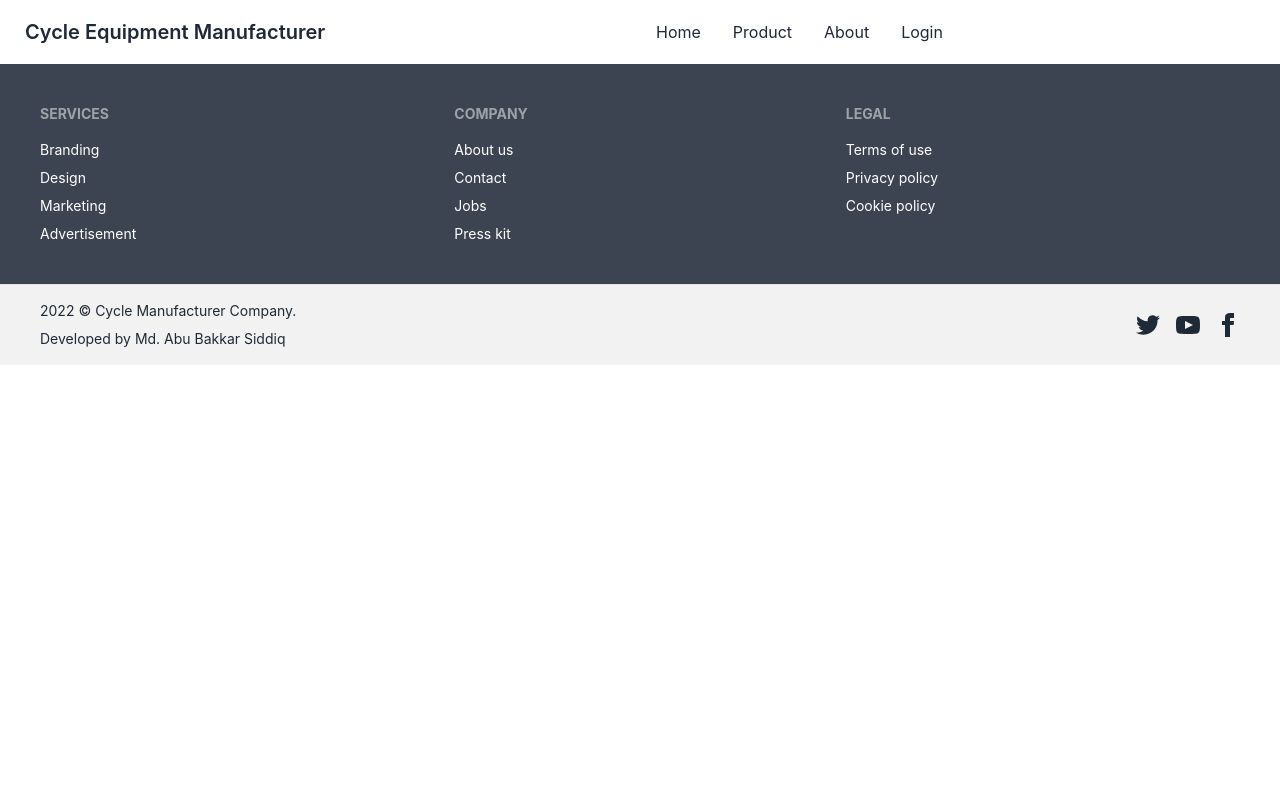
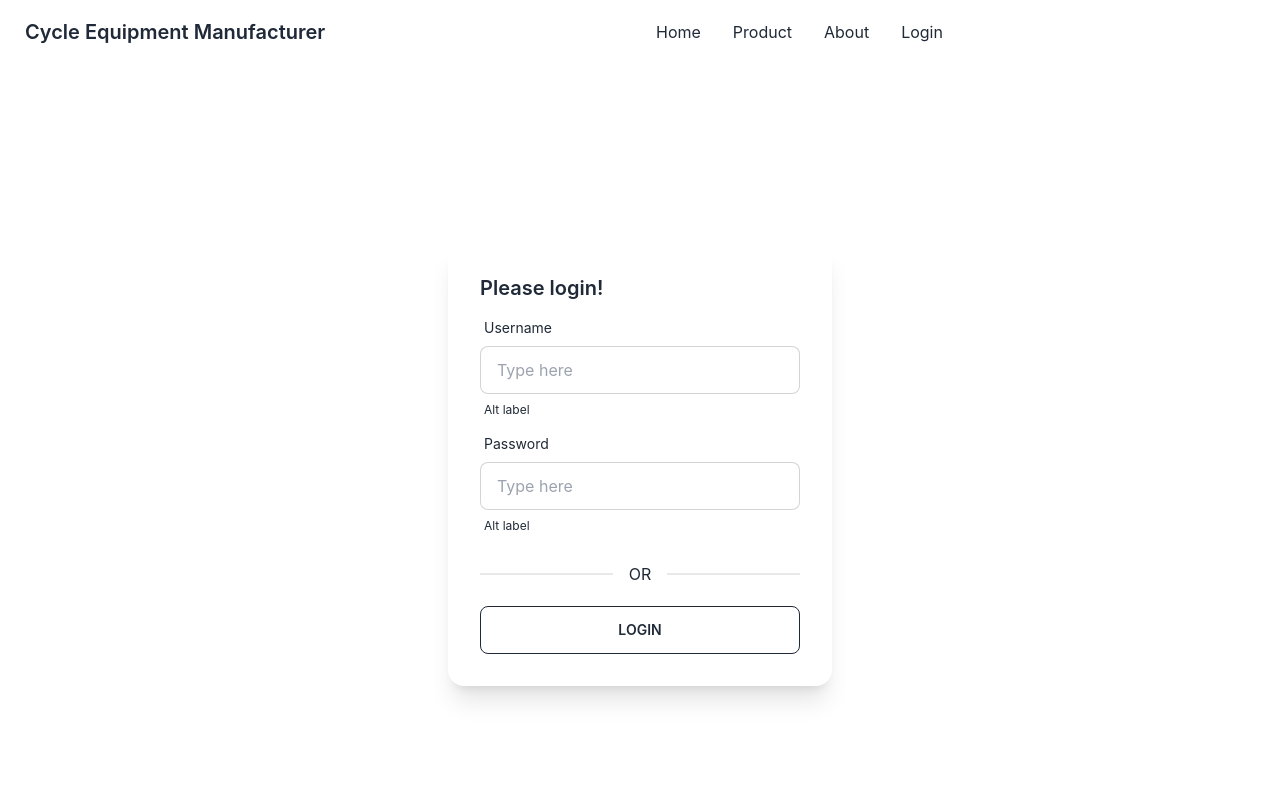
Before and after one commit to ab-siddiq/react-manufacturer-client, a React (Create React App) app: page /login in a window 1280 px wide. Shown: the top 800 px of the page. Built offline with nearby package versions, Linux system fonts and the light colour scheme.

Commit message:
add login form

```diff
--- a/src/Pages/Login/Login.js
+++ b/src/Pages/Login/Login.js
@@ -1,11 +1,47 @@
-import React from 'react';
+import React from "react";
 
 const Login = () => {
-    return (
-        <div>
-
+  return (
+    <div className="flex items-center justify-center h-screen">
+      <div class="card w-96 bg-base-100 shadow-xl ">
+        <div class="card-body">
+          <h2 class="card-title">Please login!</h2>
+          <form>
+            <div class="form-control w-full max-w-xs">
+              <label class="label">
+                <span class="label-text">Username</span>
+              </label>
+              <input
+                type="email"
+                placeholder="Type here"
+                class="input input-bordered w-full max-w-xs"
+              />
+              <label class="label">
+                <span class="label-text-alt">Alt label</span>
+              </label>
+            </div>
+            <div class="form-control w-full max-w-xs">
+              <label class="label">
+                <span class="label-text">Password</span>
+              </label>
+              <input
+                type="password"
+                placeholder="Type here"
+                class="input input-bordered w-full max-w-xs"
+              />
+              <label class="label">
+                <span class="label-text-alt">Alt label</span>
+              </label>
+            </div>
+          </form>
+          <div class="divider">OR</div>
+          <div class="card-actions justify-end">
+            <button class="btn btn-outline btn-block">Login</button>
+          </div>
         </div>
-    );
+      </div>
+    </div>
+  );
 };
 
 export default Login;
```
